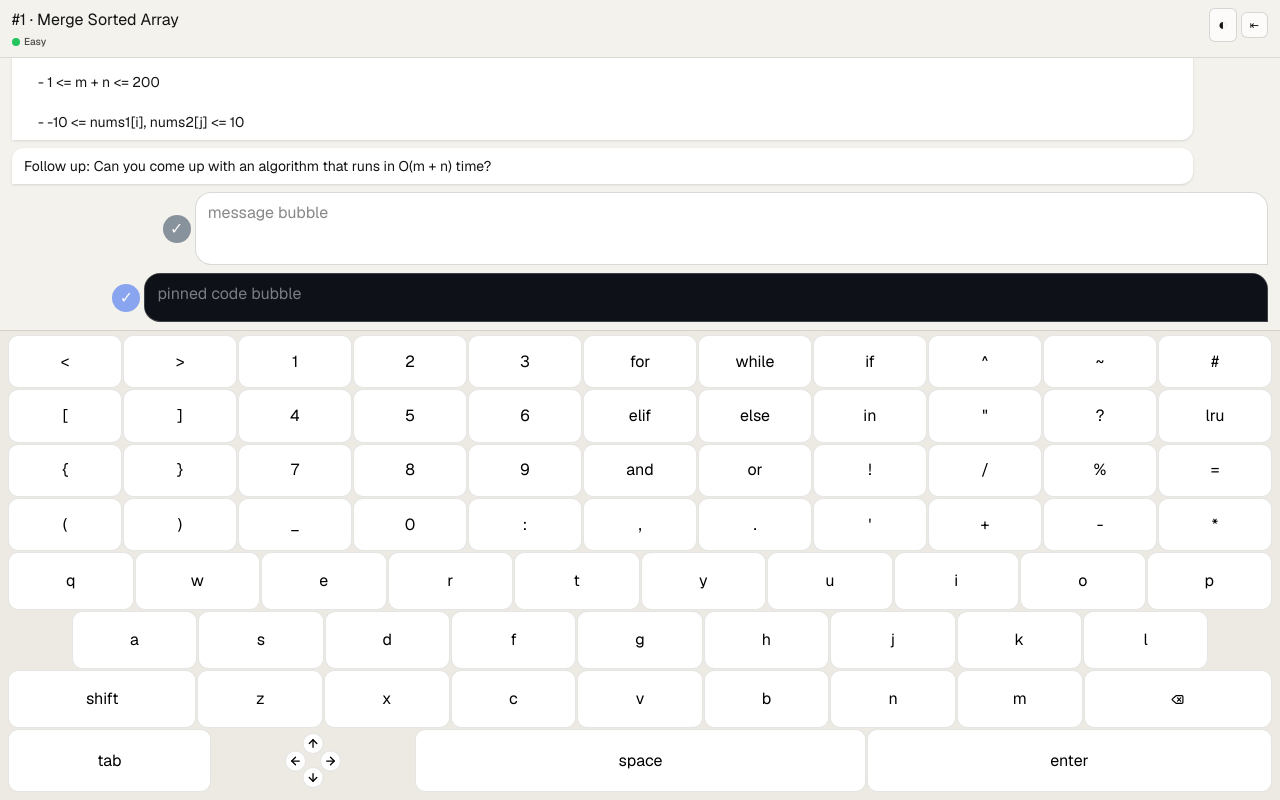
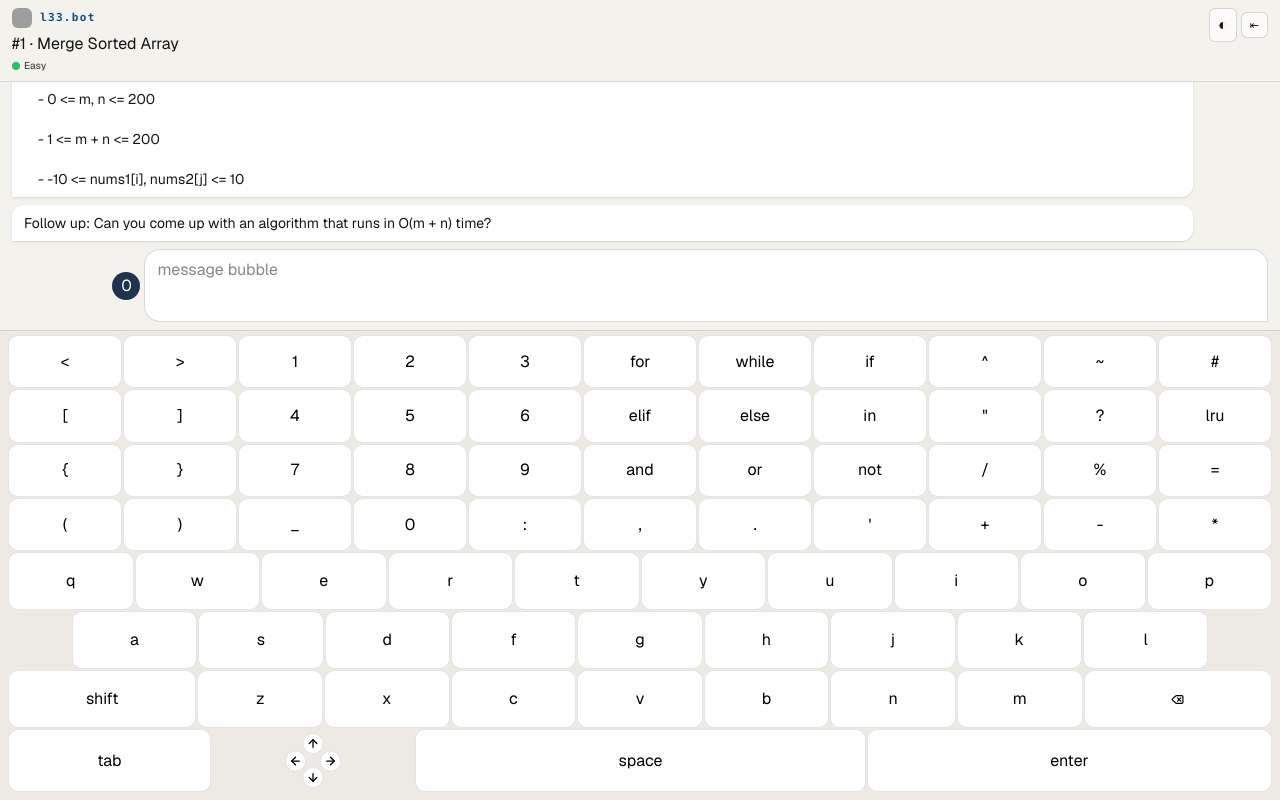
Before and after one commit to aiyer-commits/l33-bot-oss, a Next.js app: page / in a window 1280 px wide. Built offline with nearby package versions, Linux system fonts and the light colour scheme; no server answers; grey boxes are pictures that could not be loaded.

Commit message:
Polish branding, composer flow, and interviewer behavior

```diff
--- a/app/api/chat/route.ts
+++ b/app/api/chat/route.ts
@@ -62,7 +62,7 @@ function parseJson<T>(value: string): T {
 function responseSchema() {
   return {
     type: 'json_schema' as const,
-    name: 'l33tsp33k_response',
+    name: 'l33_bot_response',
     strict: true,
     schema: {
       type: 'object',
@@ -278,7 +278,7 @@ export async function POST(request: Request) {
           {
             type: 'input_text',
             text:
-              'You are l33tsp33k coach. Keep response concise, chat-first, and practical. Evaluate correctness/TLE/edge cases. Use conversational mastery tracking. If user asks for a specific topic/difficulty, moveToProblemId can jump to that semantic match.',
+              'You are l33.bot interviewer-coach for coding interviews. Default mode is strict interviewer: do NOT provide hints, solution ideas, or next steps unless the user explicitly asks for help/hint/explanation. In interviewer mode, ask concise probing questions, evaluate correctness/TLE/edge cases, and request clarifications/tests. If the user explicitly asks for help, switch to tutor mode and teach clearly; when giving guidance beyond realistic interview hints, state a short realism note such as \"Interview realism note: this is more guidance than a typical interviewer would provide.\" Keep responses concise and practical. If user asks for a specific topic/difficulty, moveToProblemId can jump to that semantic match.',
           },
         ],
       },
--- a/app/layout.tsx
+++ b/app/layout.tsx
@@ -13,8 +13,13 @@ const geistMono = Geist_Mono({
 });
 
 export const metadata: Metadata = {
-  title: "l33tsp33k",
+  title: "l33.bot",
   description: "Mobile-first conversational LeetCode 75 practice with GPT-4.1-mini",
+  icons: {
+    icon: [{ url: "/icon.svg", type: "image/svg+xml" }],
+    shortcut: [{ url: "/icon.svg", type: "image/svg+xml" }],
+    apple: [{ url: "/icon.svg", type: "image/svg+xml" }],
+  },
 };
 
 export default function RootLayout({
--- a/app/page.tsx
+++ b/app/page.tsx
@@ -19,6 +19,7 @@ const INDENT_TOKEN = "\t";
 const TAP_OUTPUT_MAP: Record<string, string> = {
   "&": "and ",
   "|": "or ",
+  "!": "not ",
   "@": "@lru_cache(None)\ndef ",
   for: "for ",
   while: "while ",
@@ -31,6 +32,7 @@ const TAP_OUTPUT_MAP: Record<string, string> = {
 const HOLD_OUTPUT_MAP: Record<string, string> = {
   "&": "&",
   "|": "|",
+  "!": "!",
   "<": "<<",
   ">": ">>",
   "1": "True",
@@ -273,7 +275,7 @@ function normalizeMessages(raw: unknown): ChatMessage[] {
 function bootstrapIntro(problemId: number): ChatMessage[] {
   const problem = getProblemById(problemId);
   if (!problem) return [asMessage("assistant", "Session started. Problem data is missing.", "text")];
-  return [asMessage("assistant", "Welcome to l33tsp33k.", "text"), ...buildProblemMessages(problem.id)];
+  return [asMessage("assistant", "Welcome to l33.bot.", "text"), ...buildProblemMessages(problem.id)];
 }
 
 function buildProblemMessages(problemId: number): ChatMessage[] {
@@ -584,6 +586,10 @@ export default function Home() {
     autoResizeTextarea(codeInputRef);
   }, [code]);
 
+  useEffect(() => {
+    if (composerMode === "code") autoResizeTextarea(codeInputRef);
+  }, [composerMode]);
+
   useEffect(() => () => {
     stopKeyRepeat();
     clearHoldTimer();
@@ -653,6 +659,8 @@ export default function Home() {
       setShiftOn((v) => !v);
       return;
     }
+    // Only consecutive shift taps should toggle caps lock.
+    lastShiftTapRef.current = 0;
     const target: TargetField = composerMode;
     const source = target === "chat" ? draft : code;
     const cursor = target === "chat" ? chatCursor : codeCursor;
@@ -835,8 +843,16 @@ export default function Home() {
     }
   }
 
+  function submitCurrentComposer() {
+    if (composerMode === "code") {
+      void sendTurn({ sendText: false, sendCode: true });
+      return;
+    }
+    void sendTurn({ sendText: true, sendCode: false });
+  }
+
   function labelForKey(token: string) {
-    if (token === "SHIFT") return "shift";
+    if (token === "SHIFT") return capsOn ? "caps" : "shift";
     if (token === "TAB") return "tab";
     if (token === "SPACE") return "space";
     if (token === "ENTER") return "enter";
@@ -848,6 +864,7 @@ export default function Home() {
     if (token === "BACKSPACE") return "";
     if (token === "&") return "and";
     if (token === "|") return "or";
+    if (token === "!") return "not";
     if (token === "@") return "lru";
     if (token === "CLEAR") return "clear";
     return token;
@@ -877,6 +894,24 @@ export default function Home() {
 
   function isRepeatableToken(token: string) {
     return token === "BACKSPACE" || token === "LEFT" || token === "RIGHT" || token === "UP" || token === "DOWN";
+  }
+
+  function capturePointer(target: EventTarget & Element, pointerId: number) {
+    try {
+      target.setPointerCapture(pointerId);
+    } catch {
+      // no-op
+    }
+  }
+
+  function releasePointer(target: EventTarget & Element, pointerId: number) {
+    try {
+      if (target.hasPointerCapture(pointerId)) {
+        target.releasePointerCapture(pointerId);
+      }
+    } catch {
+      // no-op
+    }
   }
 
   function resolveKeyOutput(token: string, mode: "tap" | "hold") {
@@ -914,6 +949,14 @@ export default function Home() {
 
     holdTriggeredRef.current = false;
     clearHoldTimer();
+    if (token === "ENTER") {
+      if (typeof window === "undefined") return;
+      holdTimeoutRef.current = window.setTimeout(() => {
+        holdTriggeredRef.current = true;
+        submitCurrentComposer();
+      }, HOLD_DELAY_MS);
+      return;
+    }
     if (typeof window === "undefined" || !HOLD_OUTPUT_MAP[token]) return;
 
     holdTimeoutRef.current = window.setTimeout(() => {
@@ -992,6 +1035,12 @@ export default function Home() {
       >
         <div className="flex items-start justify-between gap-2">
           <div className="min-w-0">
+            <div className="mb-1 flex items-center gap-2">
+              <img src="/icon.svg" alt="l33 logo" className="h-5 w-5 rounded-[6px]" />
+              <span className={`font-mono text-[11px] font-semibold tracking-[0.12em] ${isDark ? "text-[#8fd9ff]" : "text-[#0b4f8a]"}`}>
+                l33.bot
+              </span>
+            </div>
             <button
               type="button"
               onClick={scrollToActiveProblemMessage}
@@ -1076,59 +1125,48 @@ export default function Home() {
               </article>
             );
           })}
-          <div className="relative ml-auto w-full max-w-[88%] pl-8">
-            <button
-              type="button"
-              disabled={isSending || !draft.trim()}
-              onClick={() => {
-                void sendTurn({ sendText: true, sendCode: false });
-              }}
-              className="absolute left-0 top-1/2 h-7 w-7 -translate-y-1/2 rounded-full bg-[#1f334f] text-sm font-bold text-white disabled:opacity-50"
-            >
-              ✓
-            </button>
-            <div className={`relative overflow-hidden rounded-2xl rounded-br-none border ${isDark ? "border-white/20 bg-[#151b24]" : "border-black/15 bg-white"}`}>
-              <textarea
-                ref={chatInputRef}
-                value={draft}
-                inputMode="none"
-                onKeyDown={(event) => event.preventDefault()}
-                onChange={(event) => setDraft(event.target.value)}
-                onFocus={() => focusComposer("chat")}
-                onClick={() => syncCursorFromDom("chat")}
-                onSelect={() => syncCursorFromDom("chat")}
-                rows={2}
-                placeholder="message bubble"
-                className={`w-full resize-none border-0 bg-transparent px-3 py-2 text-sm outline-none ${isDark ? "text-[#e5e7eb] caret-[#e5e7eb]" : "text-[#111] caret-[#111]"}`}
-              />
-            </div>
-          </div>
-
           <div className="relative ml-auto w-full max-w-[92%] pl-8">
             <button
               type="button"
-              disabled={isSending || !code.trim()}
               onClick={() => {
-                void sendTurn({ sendText: false, sendCode: true });
+                focusComposer(composerMode === "chat" ? "code" : "chat");
               }}
-              className="absolute left-0 top-1/2 h-7 w-7 -translate-y-1/2 rounded-full bg-[#2259f3] text-sm font-bold text-white disabled:opacity-50"
+              className={`absolute left-0 top-1/2 flex h-7 w-7 -translate-y-1/2 items-center justify-center rounded-full text-[11px] font-bold ${
+                composerMode === "code" ? "bg-[#2259f3] text-white" : "bg-[#1f334f] text-white"
+              }`}
+              title={composerMode === "chat" ? "Switch to code mode" : "Switch to text mode"}
             >
-              ✓
+              {composerMode === "chat" ? "0" : "T"}
             </button>
-            <div className="relative overflow-hidden rounded-2xl rounded-br-none border border-white/20 bg-[#0e1117]">
+            <div
+              className={`relative overflow-hidden rounded-2xl rounded-br-none border ${
+                composerMode === "code"
+                  ? "border-white/20 bg-[#0e1117]"
+                  : isDark
+                    ? "border-white/20 bg-[#151b24]"
+                    : "border-black/15 bg-white"
+              }`}
+            >
               <textarea
-                ref={codeInputRef}
-                value={code}
+                ref={composerMode === "code" ? codeInputRef : chatInputRef}
+                value={composerMode === "code" ? code : draft}
                 inputMode="none"
-                spellCheck={false}
+                spellCheck={composerMode !== "code"}
                 onKeyDown={(event) => event.preventDefault()}
-                onChange={(event) => setCode(event.target.value)}
-                onFocus={() => focusComposer("code")}
-                onClick={() => syncCursorFromDom("code")}
-                onSelect={() => syncCursorFromDom("code")}
-                rows={1}
-                placeholder="pinned code bubble"
-                className="w-full resize-none overflow-y-hidden border-0 bg-[#0e1117] px-3 py-2 font-mono text-[12px] leading-5 text-[#e5e7eb] caret-[#e5e7eb] outline-none"
+                onChange={(event) => {
+                  if (composerMode === "code") setCode(event.target.value);
+                  else setDraft(event.target.value);
+                }}
+                onFocus={() => focusComposer(composerMode)}
+                onClick={() => syncCursorFromDom(composerMode)}
+                onSelect={() => syncCursorFromDom(composerMode)}
+                rows={composerMode === "code" ? 1 : 2}
+                placeholder={composerMode === "code" ? "code bubble (hold enter to submit)" : "message bubble"}
+                className={`w-full resize-none border-0 px-3 py-2 outline-none ${
+                  composerMode === "code"
+                    ? "overflow-y-hidden bg-[#0e1117] font-mono text-[12px] leading-5 text-[#e5e7eb] caret-[#e5e7eb]"
+                    : `${isDark ? "bg-[#151b24] text-[#e5e7eb] caret-[#e5e7eb]" : "bg-transparent text-[#111] caret-[#111]"} text-sm`
+                }`}
               />
             </div>
           </div>
@@ -1169,10 +1207,16 @@ export default function Home() {
                           type="button"
                           onPointerDown={(event) => {
                             event.preventDefault();
+                            capturePointer(event.currentTarget, event.pointerId);
                             startKeyRepeat("UP");
                           }}
-                          onPointerUp={stopKeyRepeat}
-                          onPointerLeave={stopKeyRepeat}
+                          onPointerUp={(event) => {
+                            releasePointer(event.currentTarget, event.pointerId);
+                            stopKeyRepeat();
+                          }}
+                          onPointerLeave={() => {
+                            // pointer capture keeps repeat stable during slight finger drift
+                          }}
                           onPointerCancel={stopKeyRepeat}
                           onContextMenu={(event) => event.preventDefault()}
                           className={`${arrowCircleClass} ${isDark ? "border-white/15 bg-[#1a2230] text-[#e5e7eb]" : "border-black/10 bg-white text-black"}`}
@@ -1183,10 +1227,16 @@ export default function Home() {
                           type="button"
                           onPointerDown={(event) => {
                             event.preventDefault();
+                            capturePointer(event.currentTarget, event.pointerId);
                             startKeyRepeat("DOWN");
                           }}
-                          onPointerUp={stopKeyRepeat}
-                          onPointerLeave={stopKeyRepeat}
+                          onPointerUp={(event) => {
+                            releasePointer(event.currentTarget, event.pointerId);
+                            stopKeyRepeat();
+                          }}
+                          onPointerLeave={() => {
+                            // pointer capture keeps repeat stable during slight finger drift
+                          }}
                           onPointerCancel={stopKeyRepeat}
                           onContextMenu={(event) => event.preventDefault()}
                           className={`${arrowCircleClass} ${isDark ? "border-white/15 bg-[#1a2230] text-[#e5e7eb]" : "border-black/10 bg-white text-black"}`}
@@ -1210,10 +1260,16 @@ export default function Home() {
                             type="button"
                             onPointerDown={(event) => {
                               event.preventDefault();
+                              capturePointer(event.currentTarget, event.pointerId);
                               startKeyRepeat("LEFT");
                             }}
-                            onPointerUp={stopKeyRepeat}
-                            onPointerLeave={stopKeyRepeat}
+                            onPointerUp={(event) => {
+                              releasePointer(event.currentTarget, event.pointerId);
+                              stopKeyRepeat();
+                            }}
+                            onPointerLeave={() => {
+                              // pointer capture keeps repeat stable during slight finger drift
+                            }}
                             onPointerCancel={stopKeyRepeat}
                             onContextMenu={(event) => event.preventDefault()}
                             className={`${dpadButtonClass} left-0 top-1/2 -translate-x-0 -translate-y-1/2`}
@@ -1224,10 +1280,16 @@ export default function Home() {
                             type="button"
                             onPointerDown={(event) => {
                               event.preventDefault();
+                              capturePointer(event.currentTarget, event.pointerId);
                               startKeyRepeat("UP");
                             }}
-                            onPointerUp={stopKeyRepeat}
-                            onPointerLeave={stopKeyRepeat}
+                            onPointerUp={(event) => {
+                              releasePointer(event.currentTarget, event.pointerId);
+                              stopKeyRepeat();
+                            }}
+                            onPointerLeave={() => {
+                              // pointer capture keeps repeat stable during slight finger drift
+                            }}
                             onPointerCancel={stopKeyRepeat}
                             onContextMenu={(event) => event.preventDefault()}
                             className={`${dpadButtonClass} left-1/2 top-0 -translate-x-1/2 -translate-y-0`}
@@ -1238,10 +1300,16 @@ export default function Home() {
                             type="button"
                             onPointerDown={(event) => {
                               event.preventDefault();
+                              capturePointer(event.currentTarget, event.pointerId);
                               startKeyRepeat("DOWN");
                             }}
-                            onPointerUp={stopKeyRepeat}
-                            onPointerLeave={stopKeyRepeat}
+                            onPointerUp={(event) => {
+                              releasePointer(event.currentTarget, event.pointerId);
+                              stopKeyRepeat();
+                            }}
+                            onPointerLeave={() => {
+                              // pointer capture keeps repeat stable during slight finger drift
+                            }}
                             onPointerCancel={stopKeyRepeat}
                             onContextMenu={(event) => event.preventDefault()}
                             className={`${dpadButtonClass} left-1/2 bottom-0 -translate-x-1/2 translate-y-0`}
@@ -1252,10 +1320,16 @@ export default function Home() {
                             type="button"
                             onPointerDown={(event) => {
                               event.preventDefault();
+                              capturePointer(event.currentTarget, event.pointerId);
                               startKeyRepeat("RIGHT");
                             }}
-                            onPointerUp={stopKeyRepeat}
-                            onPointerLeave={stopKeyRepeat}
+                            onPointerUp={(event) => {
+                              releasePointer(event.currentTarget, event.pointerId);
+                              stopKeyRepeat();
+                            }}
+                            onPointerLeave={() => {
+                              // pointer capture keeps repeat stable during slight finger drift
+                            }}
                             onPointerCancel={stopKeyRepeat}
                             onContextMenu={(event) => event.preventDefault()}
                             className={`${dpadButtonClass} right-0 top-1/2 translate-x-0 -translate-y-1/2`}
@@ -1273,13 +1347,17 @@ export default function Home() {
                       type="button"
                       onPointerDown={(event) => {
                         event.preventDefault();
+                        capturePointer(event.currentTarget, event.pointerId);
                         startKeyPress(token);
                       }}
                       onPointerUp={(event) => {
                         event.preventDefault();
+                        releasePointer(event.currentTarget, event.pointerId);
                         endKeyPress(token);
                       }}
-                      onPointerLeave={() => cancelKeyPress(token)}
+                      onPointerLeave={() => {
+                        // pointer capture keeps press active during slight finger drift
+                      }}
                       onPointerCancel={() => cancelKeyPress(token)}
                       onContextMenu={(event) => event.preventDefault()}
                       className={`${keyBaseClass} ${keyToneClass}`}
```
Also changed, not shown: app/icon.svg (added), public/logo.svg (added).
